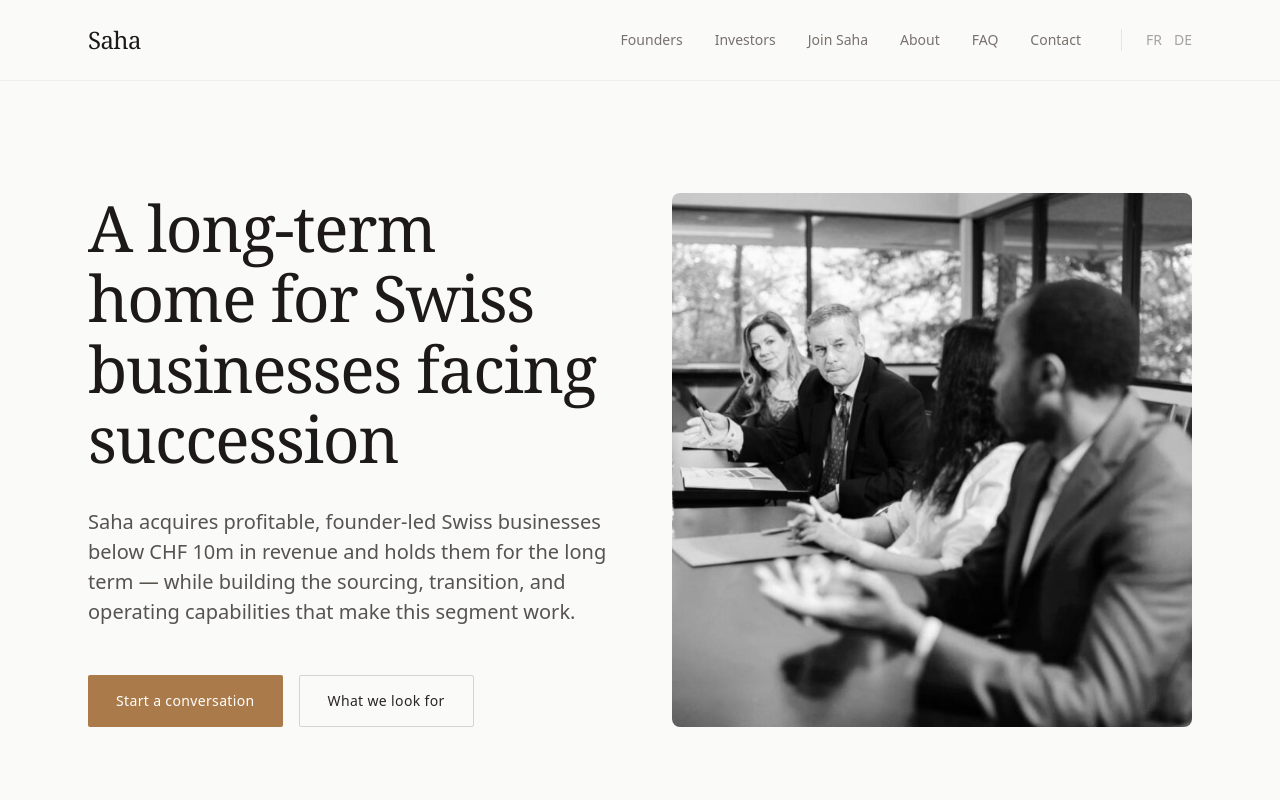
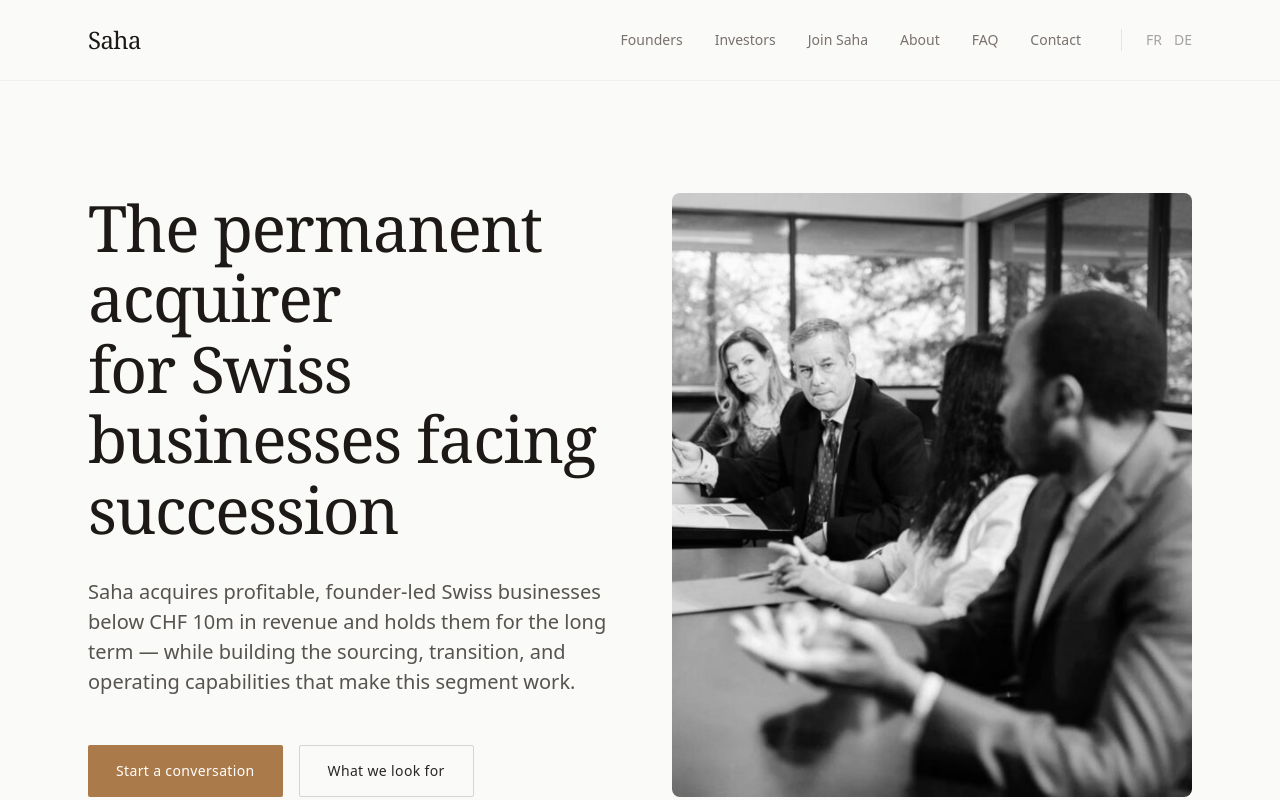
Before and after one commit to temitope-ola/saha-website, a Next.js app: page /en in a window 1280 px wide. Shown: the top 800 px of the page. Built offline with nearby package versions, Linux system fonts and the light colour scheme.

Commit message:
Update hero headlines and FR sub-header across EN/FR/DE

```diff
--- a/content/site-copy.de.ts
+++ b/content/site-copy.de.ts
@@ -6,7 +6,7 @@
 
 export const siteConfig = {
   name: "Saha",
-  tagline: "Ein verlässlicher Käufer für Schweizer KMU in Nachfolge",
+  tagline: "Der langfristige Erwerber von Schweizer KMU in Nachfolgesituationen",
   url: "https://saha.ch",
   email: "hello@saha.ch",
   location: "Switzerland",
@@ -29,7 +29,7 @@ export const nav = {
 
 export const homepage = {
   hero: {
-    headline: "Ein verlässlicher Käufer für\nSchweizer KMU in Nachfolge",
+    headline: "Der langfristige Erwerber von\nSchweizer KMU in Nachfolgesituationen",
     subheadline:
       "Saha erwirbt profitable, gründergeführte Schweizer Unternehmen unter CHF 10 Millionen Umsatz und hält sie langfristig — während wir die Sourcing-, Übergabe- und Betriebsfähigkeiten aufbauen, die dieses Segment braucht.",
     cta: { label: "Gespräch beginnen", href: "/contact" },
--- a/content/site-copy.fr.ts
+++ b/content/site-copy.fr.ts
@@ -5,7 +5,7 @@
 
 export const siteConfig = {
   name: "Saha",
-  tagline: "Un acquéreur fiable pour les PME suisses en transmission",
+  tagline: "Le repreneur pérenne des PME suisses en transmission",
   url: "https://saha.ch",
   email: "hello@saha.ch",
   location: "Switzerland",
@@ -24,9 +24,9 @@ export const nav = {
 
 export const homepage = {
   hero: {
-    headline: "Un acquéreur fiable pour les\nPME suisses en transmission",
+    headline: "Le repreneur pérenne des\nPME suisses en transmission",
     subheadline:
-      "Saha acquiert des PME suisses rentables, dirigées par leurs fondateurs et de moins de CHF 10 millions de chiffre d'affaires, et les conserve durablement — tout en développant les capacités de sourçage, de transition et d'exploitation qui font fonctionner ce segment.",
+      "Saha acquiert des PME suisses rentables, dirigées par leurs fondateurs et réalisant moins de CHF 10 millions de chiffre d'affaires, qu'elle détient durablement — tout en développant les capacités de sourcing, de transition et d'exploitation qui rendent ce segment viable.",
     cta: { label: "Engager la conversation", href: "/contact" },
     secondaryCta: { label: "Nos critères", href: "/founders" },
   },
--- a/content/site-copy.ts
+++ b/content/site-copy.ts
@@ -5,7 +5,7 @@
 
 export const siteConfig = {
   name: "Saha",
-  tagline: "A long-term home for Swiss businesses facing succession",
+  tagline: "The permanent acquirer for Swiss businesses facing succession",
   url: "https://saha.ch",
   email: "hello@saha.ch",
   location: "Switzerland",
@@ -28,7 +28,7 @@ export const nav = {
 
 export const homepage = {
   hero: {
-    headline: "A long-term home for Swiss\nbusinesses facing succession",
+    headline: "The permanent acquirer for Swiss\nbusinesses facing succession",
     subheadline:
       "Saha acquires profitable, founder-led Swiss businesses below CHF 10m in revenue and holds them for the long term — while building the sourcing, transition, and operating capabilities that make this segment work.",
     cta: { label: "Start a conversation", href: "/contact" },
```
